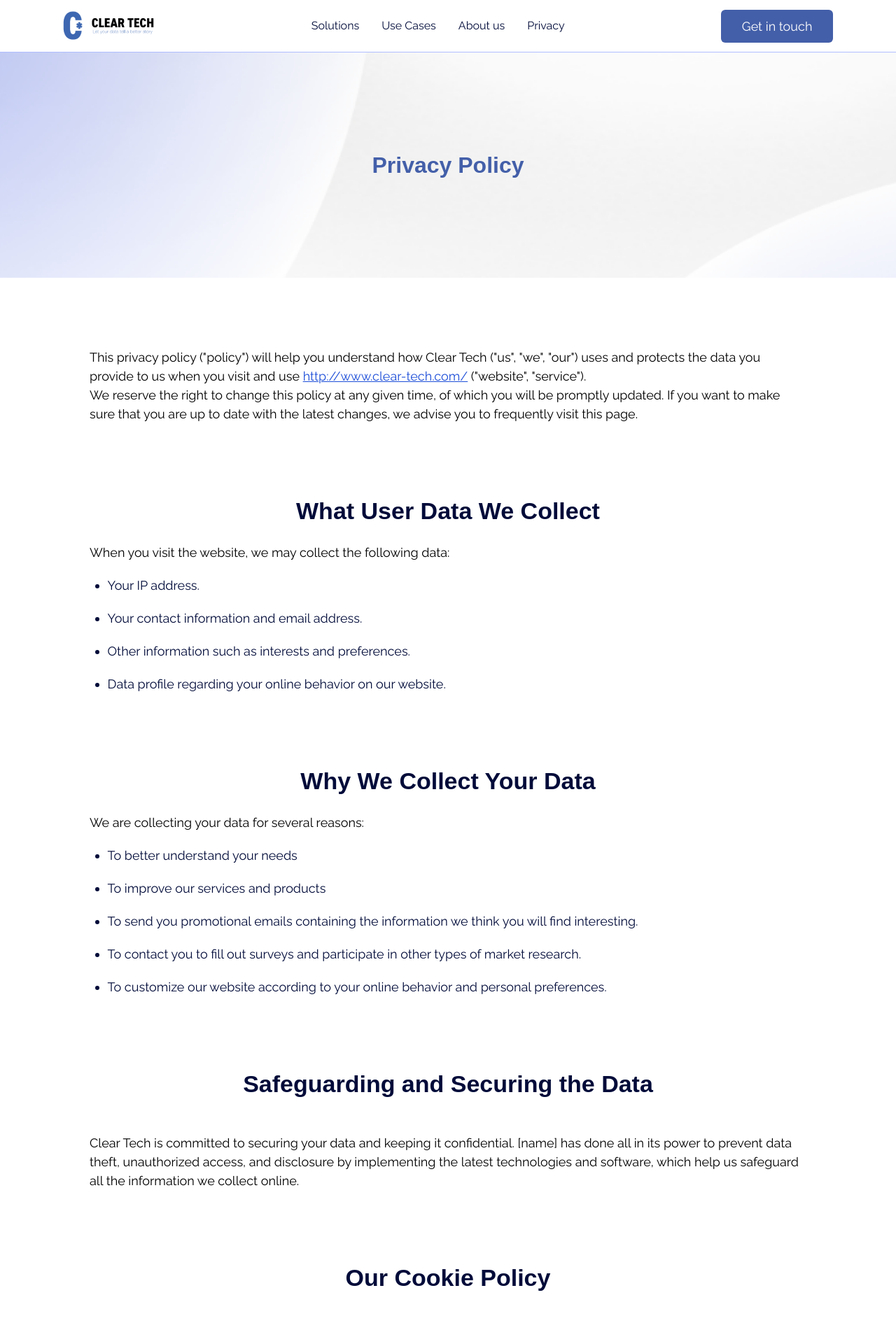
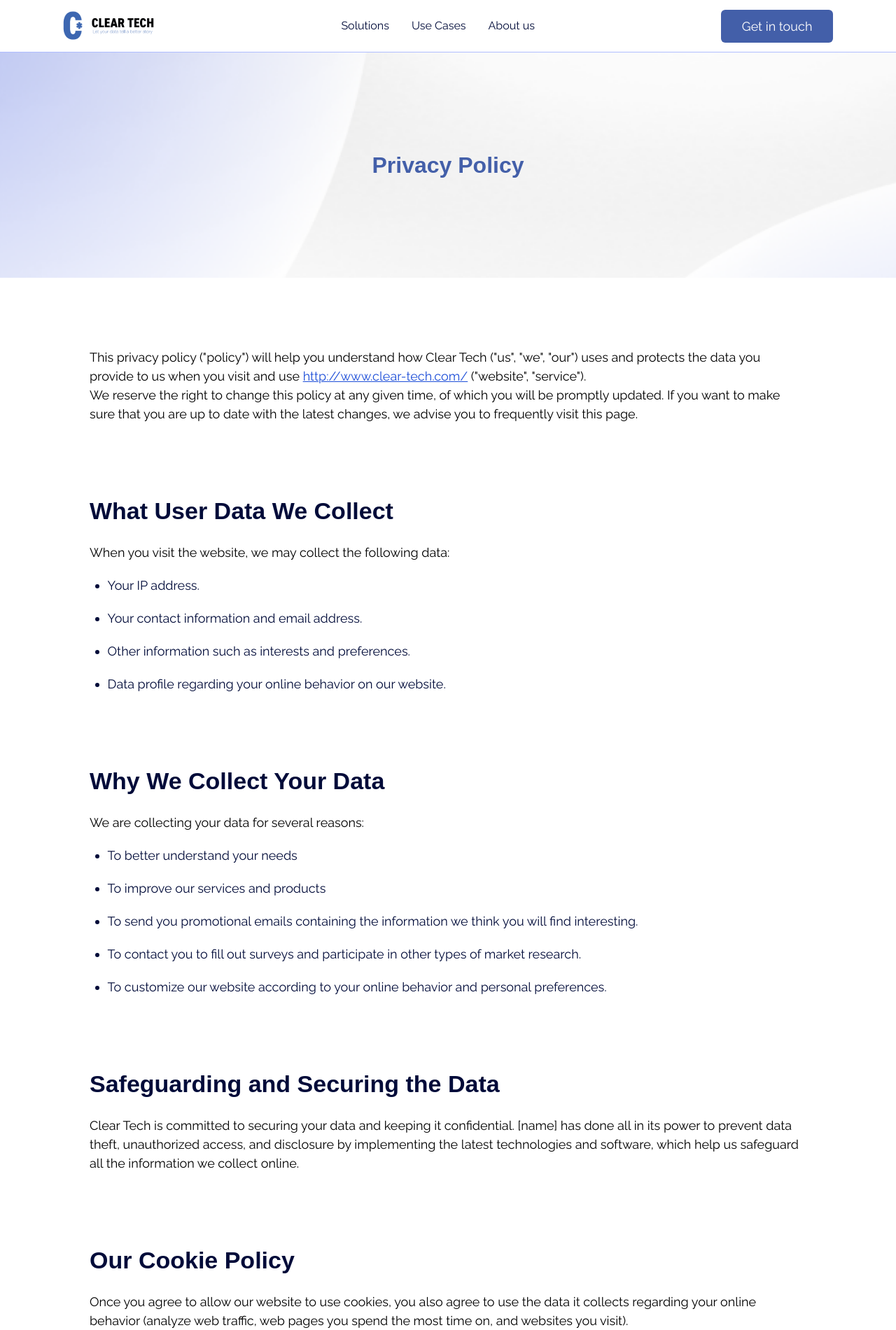
Before and after one commit to Eliman-C5/cleartechsite, a Next.js app: page /privacy in a window 1280 px wide. Shown: the top 1901 px of the page at 70% size. Built offline with nearby package versions, Linux system fonts and the light colour scheme; a web font is replaced by a local one.

Commit message:
Correcciones a privacy

```diff
--- a/components/Footer.jsx
+++ b/components/Footer.jsx
@@ -22,6 +22,11 @@ const links = [
     title: 'Blog',
     src: 'https://clear-tech.com/blog/',
   },
+  {
+    id: '5',
+    title: 'Privacy',
+    src: '/privacy',
+  }
 ];
 
 const Footer = () => {
--- a/components/HomeSections/Contact.jsx
+++ b/components/HomeSections/Contact.jsx
@@ -123,9 +123,8 @@ const Contact = () => {
             </div>
             <button
               type="submit"
-              disabled
               ref={formbutton}
-              className=" transition-all   duration-500 hover:bg-[#00A8FF] bg-color02_blue text-sm rounded-md  text-white px-7 py-2 disabled:opacity-50"
+              className=" transition-all   duration-500 hover:bg-[#00A8FF] bg-color02_blue text-sm rounded-md  text-white px-7 py-2 "
             >
               Suscribe
             </button>
--- a/components/MobileMenu.jsx
+++ b/components/MobileMenu.jsx
@@ -24,11 +24,6 @@ const links = [
     title: 'About us',
     src: '/AboutUs',
     dropdown: false,
-  },
-  {
-    id: 4,
-    title: 'Privacy',
-    src: '/privacy',
   },
   // {
   //   id: '4',
--- a/components/Navbar.jsx
+++ b/components/Navbar.jsx
@@ -20,11 +20,6 @@ const links = [
     id: 3,
     title: 'About us',
     src: '/AboutUs',
-  },
-  {
-    id: 4,
-    title: 'Privacy',
-    src: '/privacy',
   },
   // {
   //   id: 4,
--- a/components/PrivacySection/CookieText.jsx
+++ b/components/PrivacySection/CookieText.jsx
@@ -4,7 +4,12 @@ import Section from 'components/Wrappers/NormalAndFadeInSection';
 const CookieText = () => {
   return (
     <Section>
-      <h2 className='tittles'>Our Cookie Policy</h2>
+      <h2
+        className='tittles'
+        style={{ marginBottom: '20px', textAlign: 'left' }}
+      >
+        Our Cookie Policy
+      </h2>
       <p>Once you agree to allow our website to use cookies, you also agree to use the data it collects regarding your online behavior (analyze web traffic, web pages you spend the most time on, and websites you visit).</p>
       <p>The data we collect by using cookies is used to customize our website to your needs. After we use the data for statistical analysis, the data is completely removed from our systems.</p>
       <p>Please note that cookies don't allow us to gain control of your computer in any way. They are strictly used to monitor which pages you find useful and which you do not so that we can provide a better experience for you.</p>
--- a/components/PrivacySection/DataWeCollect.jsx
+++ b/components/PrivacySection/DataWeCollect.jsx
@@ -6,7 +6,7 @@ const DataWeCollect = ({title, desc, info}) => {
     <Section>
       <h2
         className='tittles'
-        style={{ marginBottom: '20px' }}
+        style={{ marginBottom: '20px', textAlign: 'left' }}
       >
         {title}
       </h2>
--- a/components/PrivacySection/PrivacySection.jsx
+++ b/components/PrivacySection/PrivacySection.jsx
@@ -4,7 +4,12 @@ import Section from 'components/Wrappers/NormalAndFadeInSection';
 const PrivacySection = ({title, info}) => {
   return (
     <Section>
-      <h2 className='tittles'>{title}</h2>
+      <h2
+        className='tittles'
+        style={{ marginBottom: '20px', textAlign: 'left' }}
+      >
+        {title}
+      </h2>
       {
         info.map(data => (
           <p key={data.id}>
```
